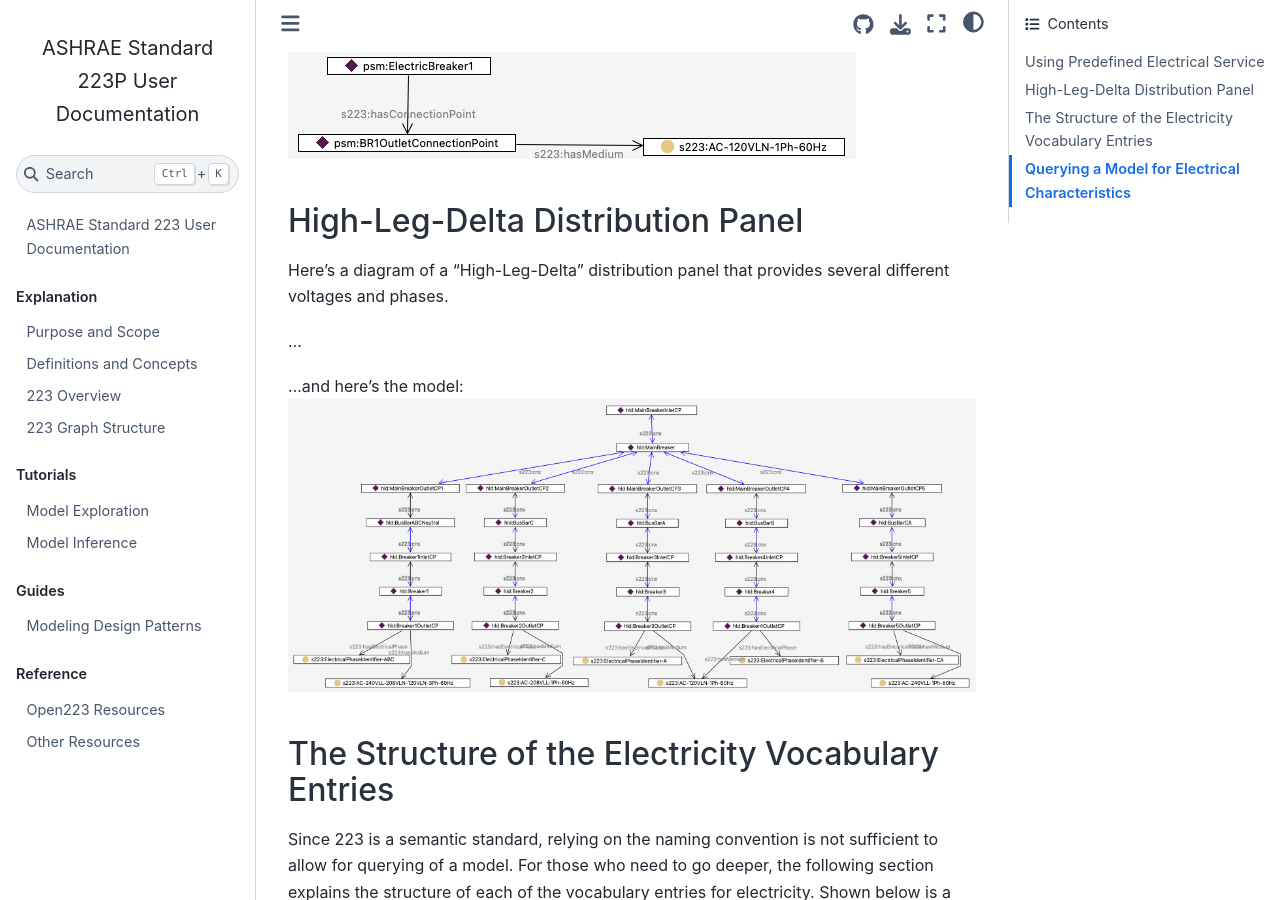
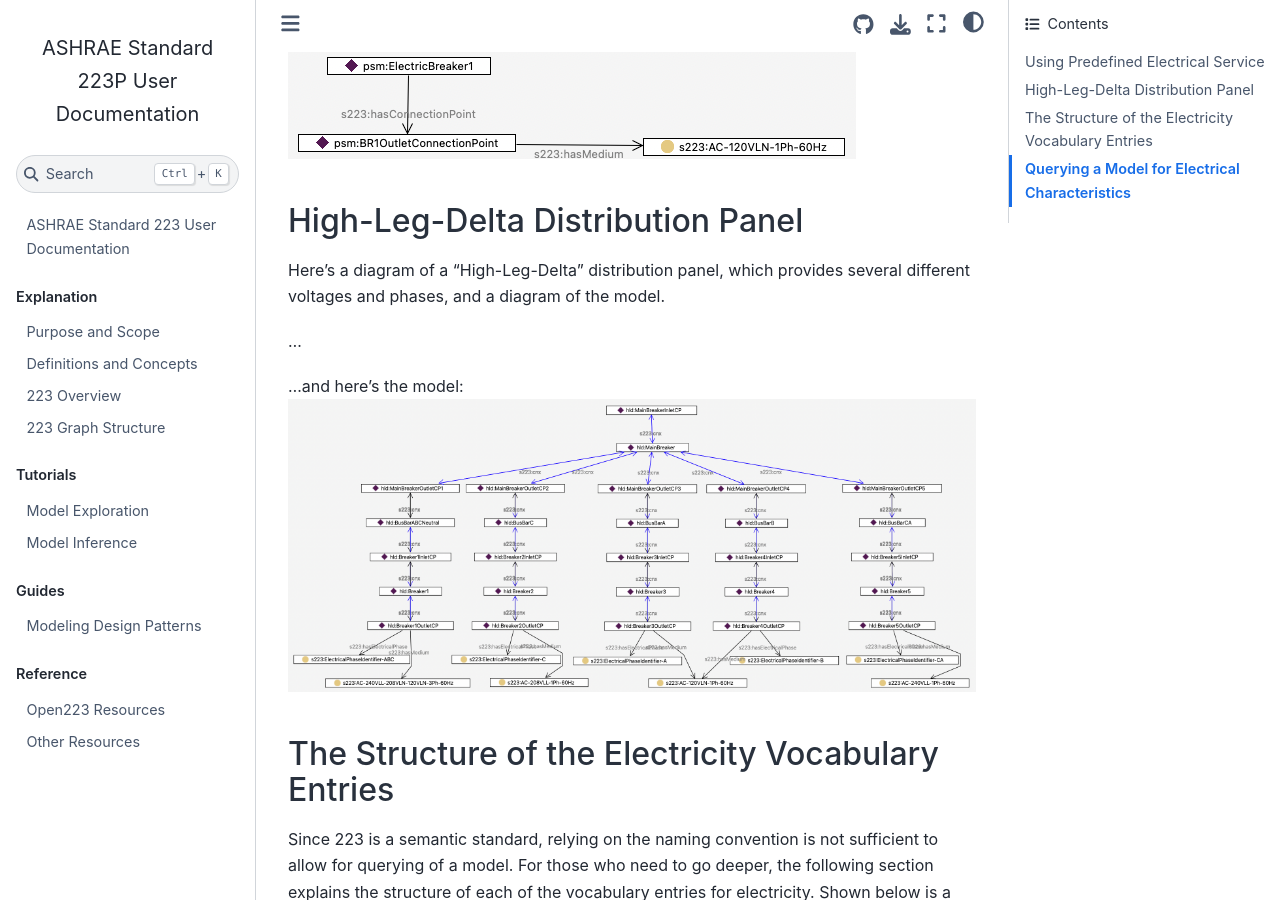
Before and after one commit to open223/docs.open223.info, a Jupyter Book: the page built from guides/modeling-electricity.md, in a window 1280 px wide and 900 px high, scrolled down 1077 px. Built offline with Jupyter Book 1.0.4 settings and Sphinx 7.4.7 and the Sphinx Book theme 1.1.4, drawn with Linux system fonts in a browser that asks for light colours.

Commit message:
Update guides/modeling-electricity.md
Co-authored-by: Matt Steen <MatthewSteen@users.noreply.github.com>

```diff
--- a/guides/modeling-electricity.md
+++ b/guides/modeling-electricity.md
@@ -19,7 +19,7 @@ Assuming your desired electrical service is listed in the vocabulary, the simple
 ![ACServiceExample](images/guides-AC-service-example.png)
 
 ## High-Leg-Delta Distribution Panel
-Here's a diagram of a "High-Leg-Delta" distribution panel that provides several different voltages and phases.
+Here's a diagram of a "High-Leg-Delta" distribution panel, which provides several different voltages and phases, and a diagram of the model.
 
 ...
 
```
